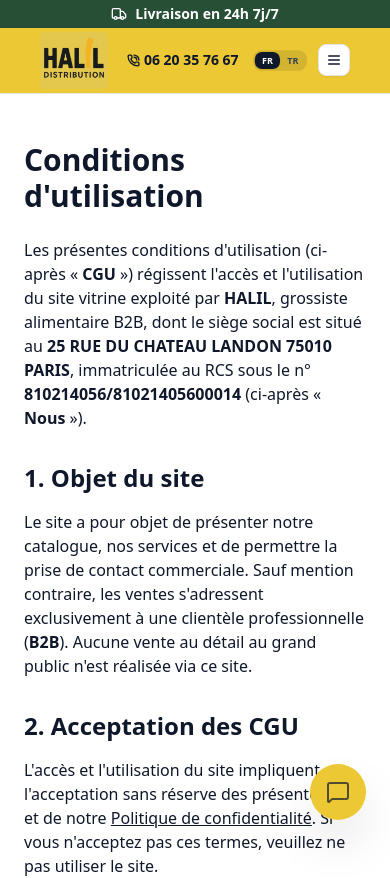
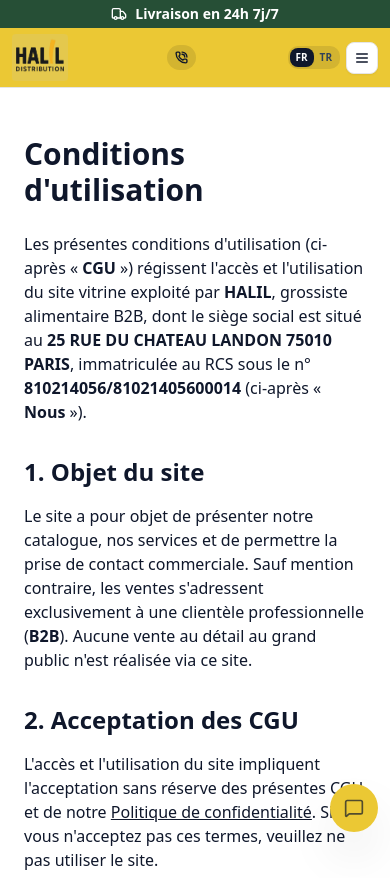
Before and after one commit to N-Akirthan/HALIL, a Next.js app in the folder apps/frontend/: page /terms in a window 390 px wide. Shown: the top 878 px of the page. Built offline with nearby package versions, Linux system fonts and the light colour scheme.

Commit message:
Optimize mobile responsive design while preserving desktop layout

```diff
--- a/apps/frontend/src/app/globals.css
+++ b/apps/frontend/src/app/globals.css
@@ -166,12 +166,24 @@
 }
 
 @layer base {
+  html, body {
+    overflow-x: hidden;
+    max-width: 100vw;
+  }
   * {
     @apply border-border outline-ring/50;
   }
   body {
     @apply bg-background text-foreground;
   }
+}
+
+.no-scrollbar::-webkit-scrollbar {
+  display: none;
+}
+.no-scrollbar {
+  -ms-overflow-style: none;
+  scrollbar-width: none;
 }
 
 .disable-transitions,
--- a/apps/frontend/src/components/chatbot/ChatbotWidget.tsx
+++ b/apps/frontend/src/components/chatbot/ChatbotWidget.tsx
@@ -91,17 +91,17 @@ export function ChatbotWidget() {
   ];
 
   return (
-    <div className="fixed bottom-6 right-6 z-[99] text-left">
+    <div className="fixed bottom-3 right-3 sm:bottom-6 sm:right-6 z-[99] text-left">
 
       {/* Bulle de Chat Flottante */}
       {!isOpen && (
         <button
           onClick={() => setIsOpen(true)}
-          className="bg-[#ebc834] hover:bg-[#dfca70] text-slate-900 p-4 rounded-full shadow-2xl transition-all duration-300 hover:scale-105 flex items-center justify-center relative cursor-pointer group"
+          className="bg-[#ebc834] hover:bg-[#dfca70] text-slate-900 p-3.5 sm:p-4 rounded-full shadow-2xl transition-all duration-300 hover:scale-105 flex items-center justify-center relative cursor-pointer group"
           aria-label="Ouvrir le chat"
         >
-          <MessageSquare className="w-6 h-6 animate-pulse" />
-          <div className="absolute right-16 bg-slate-900 text-white font-bold text-[10px] tracking-wider uppercase py-1.5 px-3 rounded-xl shadow-md opacity-0 group-hover:opacity-100 transition-opacity duration-300 whitespace-nowrap select-none">
+          <MessageSquare className="w-5 h-5 sm:w-6 sm:h-6 animate-pulse" />
+          <div className="absolute right-16 bg-slate-900 text-white font-bold text-[10px] tracking-wider uppercase py-1.5 px-3 rounded-xl shadow-md opacity-0 group-hover:opacity-100 transition-opacity duration-300 whitespace-nowrap select-none hidden sm:block">
             {t("bot.help_bubble")}
           </div>
         </button>
@@ -109,7 +109,7 @@ export function ChatbotWidget() {
 
       {/* Fenêtre de Chat */}
       {isOpen && (
-        <div className="bg-white dark:bg-slate-900 rounded-3xl shadow-2xl border border-slate-100 dark:border-slate-800 w-[350px] sm:w-[400px] h-[500px] flex flex-col overflow-hidden animate-in fade-in slide-in-from-bottom-5 duration-200 text-slate-800 dark:text-slate-100 transition-colors duration-300">
+        <div className="bg-white dark:bg-slate-900 rounded-3xl shadow-2xl border border-slate-100 dark:border-slate-800 w-[calc(100vw-24px)] sm:w-[400px] max-w-[400px] h-[75vh] max-h-[500px] flex flex-col overflow-hidden animate-in fade-in slide-in-from-bottom-5 duration-200 text-slate-800 dark:text-slate-100 transition-colors duration-300">
 
           {/* Header */}
           <div className="bg-[#ebc834] dark:bg-slate-950 text-slate-900 dark:text-white px-5 py-4 flex justify-between items-center border-b border-gray-200 dark:border-slate-800 select-none">
--- a/apps/frontend/src/components/footer-section.tsx
+++ b/apps/frontend/src/components/footer-section.tsx
@@ -116,9 +116,9 @@ export function Footer() {
           </div>
         </AnimatedContainer>
 
-        <div className="mt-0 grid grid-cols-2 gap-8 md:grid-cols-4 xl:col-span-2 xl:mt-0">
+        <div className="mt-8 xl:mt-0 grid grid-cols-1 sm:grid-cols-2 md:grid-cols-4 gap-8 xl:col-span-2">
           <AnimatedContainer delay={0.1}>
-            <div className="mb-10 md:mb-0">
+            <div className="mb-6 md:mb-0">
               <h3 className="text-xs font-bold">{dynamicFooterLinks[0].label}</h3>
               <ul className="text-white mt-4 space-y-2 text-sm">
                 {dynamicFooterLinks[0].links.map((link: any) => (
@@ -136,7 +136,7 @@ export function Footer() {
             </div>
           </AnimatedContainer>
 
-          <div className="flex flex-col md:flex-row gap-10">
+          <div className="col-span-1 sm:col-span-1 md:col-span-3 flex flex-col sm:flex-row flex-wrap gap-8 md:gap-10">
             {[dynamicFooterLinks[1], dynamicFooterLinks[2], dynamicFooterLinks[3]].map((section, index) => (
               <AnimatedContainer key={section.label} delay={0.2 + index * 0.1}>
                 <div className="mb-10 md:mb-0">
--- a/apps/frontend/src/components/navbar.tsx
+++ b/apps/frontend/src/components/navbar.tsx
@@ -111,7 +111,7 @@ const Navbar = ({
 
   return (
     <section className="bg-[#ebc834] dark:bg-slate-900 text-slate-900 dark:text-white border-b dark:border-slate-800 select-none transition-colors duration-300">
-      <div className="container max-w-none w-full py-1 px-10 md:px-20">
+      <div className="container max-w-none w-full py-1.5 px-3 sm:px-6 md:px-20">
         <nav className="hidden justify-between lg:flex ">
           <div className="flex items-center gap-6 ">
             <a href={logo.url} className="flex items-center gap-2">
@@ -163,29 +163,33 @@ const Navbar = ({
           </div>
         </nav>
         <div className="block lg:hidden">
-          <div className="flex items-center justify-between">
-            <a href={logo.url} className="flex items-center gap-2">
+          <div className="flex items-center justify-between gap-1.5">
+            <a href={logo.url} className="flex items-center gap-2 shrink-0">
               {logo.src && (
                 <img
                   src={logo.src}
-                  className="w-17 bg-[#e4c84d] dark:bg-slate-800 p-1 rounded"
+                  className="w-14 sm:w-17 bg-[#e4c84d] dark:bg-slate-800 p-1 rounded"
                   alt={logo.alt}
                 />
               )}
-              <span className="text-lg font-semibold">{logo.title}</span>
+              <span className="text-base sm:text-lg font-semibold">{logo.title}</span>
             </a>
-            <span className="flex items-center gap-1 text-sm whitespace-nowrap font-semibold">
+
+            <a
+              href="tel:+33620357667"
+              className="flex items-center gap-1 bg-slate-950/10 hover:bg-slate-950/20 px-2 py-1.5 rounded-xl text-xs font-bold shrink-0 transition-colors"
+              title={t("nav.call_us")}
+            >
               <PhoneCall size={13} strokeWidth={2.5} />
-              <a href="tel:+33620357667" className="dark:text-amber-400">
-                <b>06 20 35 76 67</b>
-              </a>
-            </span>
-            <div className="flex items-center gap-2">
+              <span className="hidden sm:inline">06 20 35 76 67</span>
+            </a>
+
+            <div className="flex items-center gap-1.5 shrink-0">
               {/* Sélecteur de langue mobile */}
-              <div className="flex bg-slate-950/10 rounded-lg p-0.5 text-[10px] select-none scale-90">
+              <div className="flex bg-slate-950/10 rounded-lg p-0.5 text-[10px] select-none">
                 <button
                   onClick={() => setLanguage("fr")}
-                  className={`px-2 py-0.5 rounded-md font-bold uppercase transition-all cursor-pointer ${
+                  className={`px-1.5 py-0.5 rounded-md font-bold uppercase transition-all cursor-pointer ${
                     language === "fr" ? "bg-slate-900 text-white shadow-xs" : "text-slate-700"
                   }`}
                 >
@@ -193,7 +197,7 @@ const Navbar = ({
                 </button>
                 <button
                   onClick={() => setLanguage("tr")}
-                  className={`px-2 py-0.5 rounded-md font-bold uppercase transition-all cursor-pointer ${
+                  className={`px-1.5 py-0.5 rounded-md font-bold uppercase transition-all cursor-pointer ${
                     language === "tr" ? "bg-slate-900 text-white shadow-xs" : "text-slate-700"
                   }`}
                 >
--- a/apps/frontend/src/components/products/QuickViewModal.tsx
+++ b/apps/frontend/src/components/products/QuickViewModal.tsx
@@ -36,8 +36,8 @@ export function QuickViewModal({ product, isOpen, onClose, onQuoteRequest }: Pro
     activeProduct.size;
 
   return (
-    <div className="fixed inset-0 z-50 flex items-center justify-center bg-black/60 backdrop-blur-xs p-4">
-      <div className="bg-white dark:bg-slate-900 rounded-3xl shadow-2xl max-w-3xl w-full border border-slate-100 dark:border-slate-800 overflow-hidden text-left relative transition-all duration-200 animate-in fade-in zoom-in-95 max-h-[90vh] flex flex-col transition-colors duration-300">
+    <div className="fixed inset-0 z-50 flex items-center justify-center bg-black/60 backdrop-blur-xs p-2 sm:p-4">
+      <div className="bg-white dark:bg-slate-900 rounded-3xl shadow-2xl w-[95vw] max-w-3xl border border-slate-100 dark:border-slate-800 overflow-hidden text-left relative transition-all duration-200 animate-in fade-in zoom-in-95 max-h-[92vh] flex flex-col transition-colors duration-300">
 
         {/* En-tête */}
         <div className="px-6 py-4 bg-slate-50 dark:bg-slate-950 border-b border-slate-100 dark:border-slate-800 flex justify-between items-center">
--- a/apps/frontend/src/components/products/QuoteRequestModal.tsx
+++ b/apps/frontend/src/components/products/QuoteRequestModal.tsx
@@ -64,8 +64,8 @@ export function QuoteRequestModal({ isOpen, onClose, productName = "" }: Props)
   };
 
   return (
-    <div className="fixed inset-0 z-[100] flex items-center justify-center bg-black/60 backdrop-blur-xs p-4">
-      <div className="bg-white dark:bg-slate-900 rounded-2xl shadow-2xl max-w-lg w-full border border-gray-150 dark:border-slate-800 overflow-hidden text-left relative transition-all duration-200 animate-in fade-in zoom-in-95 transition-colors duration-300">
+    <div className="fixed inset-0 z-[100] flex items-center justify-center bg-black/60 backdrop-blur-xs p-2 sm:p-4">
+      <div className="bg-white dark:bg-slate-900 rounded-2xl shadow-2xl w-[95vw] max-w-lg max-h-[92vh] flex flex-col border border-gray-150 dark:border-slate-800 overflow-hidden text-left relative transition-all duration-200 animate-in fade-in zoom-in-95 transition-colors duration-300">
 
         {/* Header */}
         <div className="px-6 py-4 bg-[#ebc834] dark:bg-slate-950 text-slate-900 dark:text-white flex justify-between items-center border-b border-gray-200 dark:border-slate-800">
```
Also changed, not shown: apps/frontend/src/app/products/[slug]/ProductPage.tsx (+7 -7 lines), apps/frontend/src/components/CategoriesSection.tsx (+7 -7 lines), apps/frontend/src/components/products/ProductCard.tsx (+4 -4 lines), apps/frontend/src/components/ui/landing-hero.tsx (+7 -8 lines), 2 other files (tests, documents, lock files or other folders).
